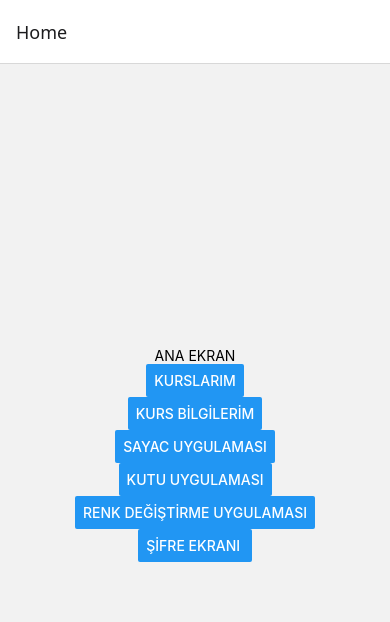
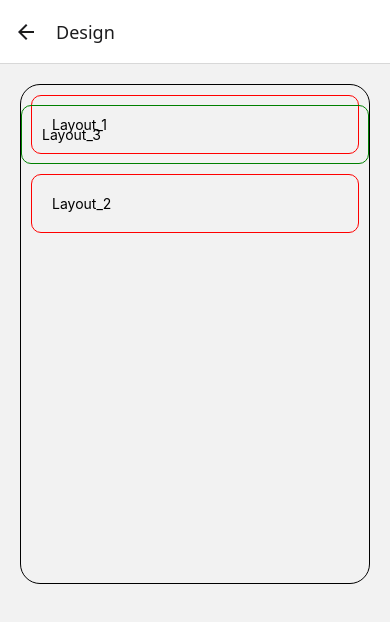
Before and after one commit to ElifNidaKarakas/ReactNative, a React Native app in the folder firstapp/: screen /Design in a window 390 px wide. Shown: the top 622 px of the page. Built offline with nearby package versions, Linux system fonts and the light colour scheme.

Commit message:
DesignScreen Added

```diff
--- a/firstapp/App.js
+++ b/firstapp/App.js
@@ -9,6 +9,7 @@ import CounterScreen from './src/screens/CounterScreen';
 import BoxScreen from './src/screens/BoxScreen';
 import ColorChangeScreen from './src/screens/ColorChangeScreen.js';
 import PasswordScreen from './src/screens/PasswordScreen.js';
+import DesignScreen from './src/screens/DesignScreen.js';
 
 
 const Stack= createNativeStackNavigator();
@@ -23,6 +24,7 @@ export default function App() {
         <Stack.Screen name="Kutu" component={BoxScreen}/>
         <Stack.Screen name="Renk" component={ColorChangeScreen}/>
         <Stack.Screen name="Sifre" component={PasswordScreen}/>
+        <Stack.Screen name="Design" component={DesignScreen}/>
       </Stack.Navigator>
    </NavigationContainer>
 
--- /dev/null
+++ b/firstapp/src/screens/DesignScreen.js
@@ -0,0 +1,54 @@
+import { StyleSheet, Text, View } from "react-native";
+import React from "react";
+
+export default function DesignScreen() {
+  return (
+    <View style={styles.mainView}>
+      <Text style={styles.mainText}>Layout_1</Text>
+      <Text style={styles.mainText}>Layout_2</Text>
+      <Text style={styles.mainTextOne}>Layout_3</Text>
+    </View>
+  );
+}
+
+const styles = StyleSheet.create({
+  mainView: {
+    borderWidth: 1,
+    borderColor: "black",
+    margin: 20,
+    borderRadius: 20, //kenarları yuvarlama işlemi yapar
+    //alignItems:'center',//'flex-start': sağga  , center: ortalama, flex-end:sola hizalam //yatay hizalama
+    // flexDirection: 'row',//ortaya hizalama row , flex hizlaamaya sağlar
+    //justifyContent:'flex-start',  //alt alta hizalar üstten
+    height: 500,
+  },
+  mainText: {
+    borderWidth: 1,
+    borderColor: "red",
+    margin: 10, //dıstaki cerceve ile arasını açar
+    padding: 20,
+    borderRadius: 10,
+    // marginHorizontal: 30, //  dıstaki cerceve ile arasını alttan ustten açar
+    // marginVertical: 30, //dıstaki cerceve ile arasını açar sağdan ve soldan
+    // paddingHorizontal: 20,
+    // paddingVertical: 20,
+    // flex:2 //yüzde kaclık kısmı kaplayacağını belireler diğeri 5 bu iki yüzdelik olarak belirlenir %100 üzerinde
+  },
+  mainTextOne: {
+    borderWidth: 1,
+    borderColor: "green",
+   // margin: 10, //dıstaki cerceve ile arasını açar
+    padding: 20,
+    borderRadius: 10,
+    //flex:5
+    alignSelf:'flex-end',//sona doğru hizalama yapar , center:ortalar,flex-start: sağa doğru hizalar
+    //top:50, //yukarıdan 50 birim kayar
+    //left:20, //soldan kayar
+    //right:15, //sağdan kayar
+    //bottom:10,//asağıdan yukarıya doğru kayar
+    position:'absolute',
+    top:20,
+    right:0,
+    left:0
+  },
+});
--- a/firstapp/src/screens/HomeScreen.js
+++ b/firstapp/src/screens/HomeScreen.js
@@ -30,6 +30,10 @@ export default function HomeScreen({ navigation }) {
         title="ŞİFRE EKRANI "
         onPress={() => navigation.navigate("Sifre")}
       />
+        <Button
+        title="DESIGN EKRANI "
+        onPress={() => navigation.navigate("Design")}
+      />
     </View>
   );
 }
```
